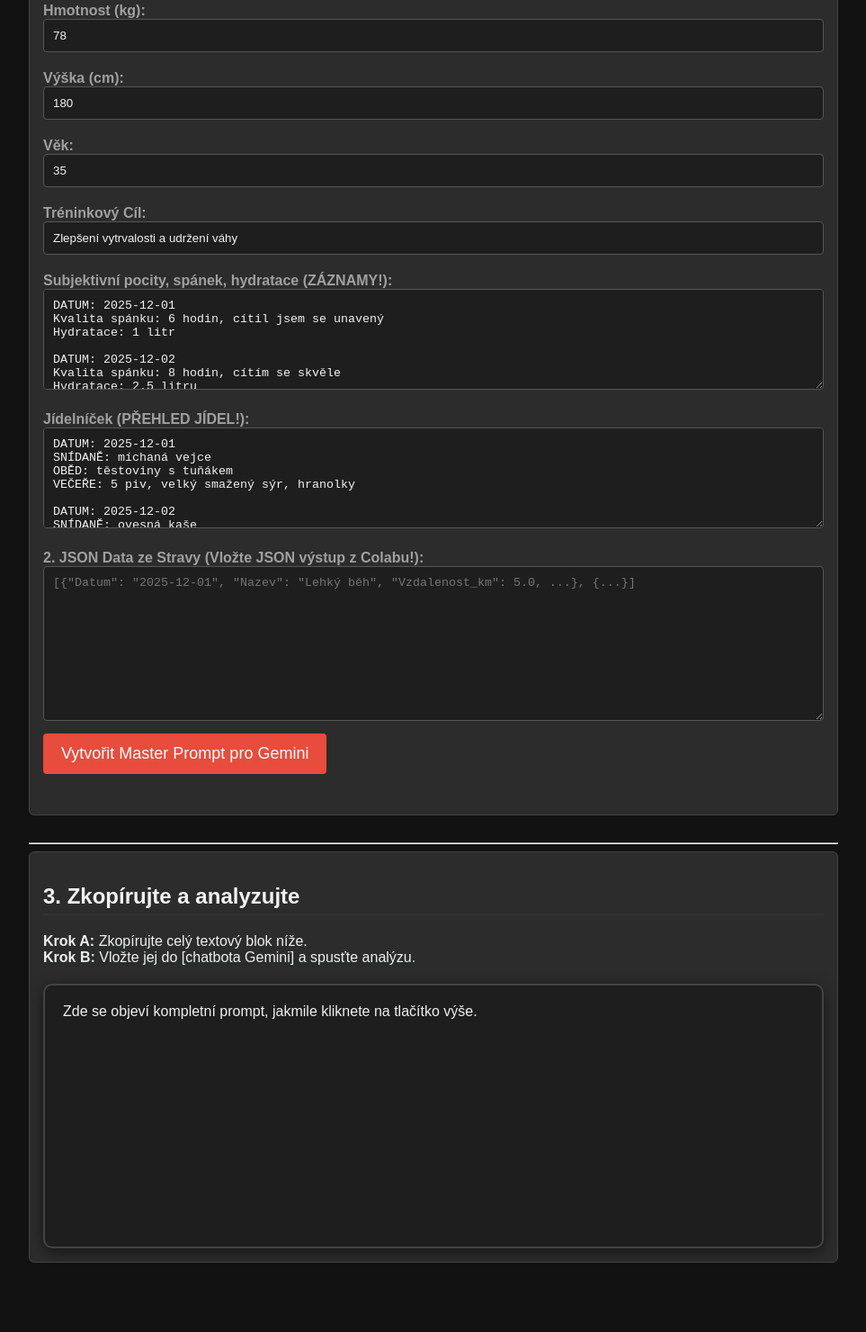
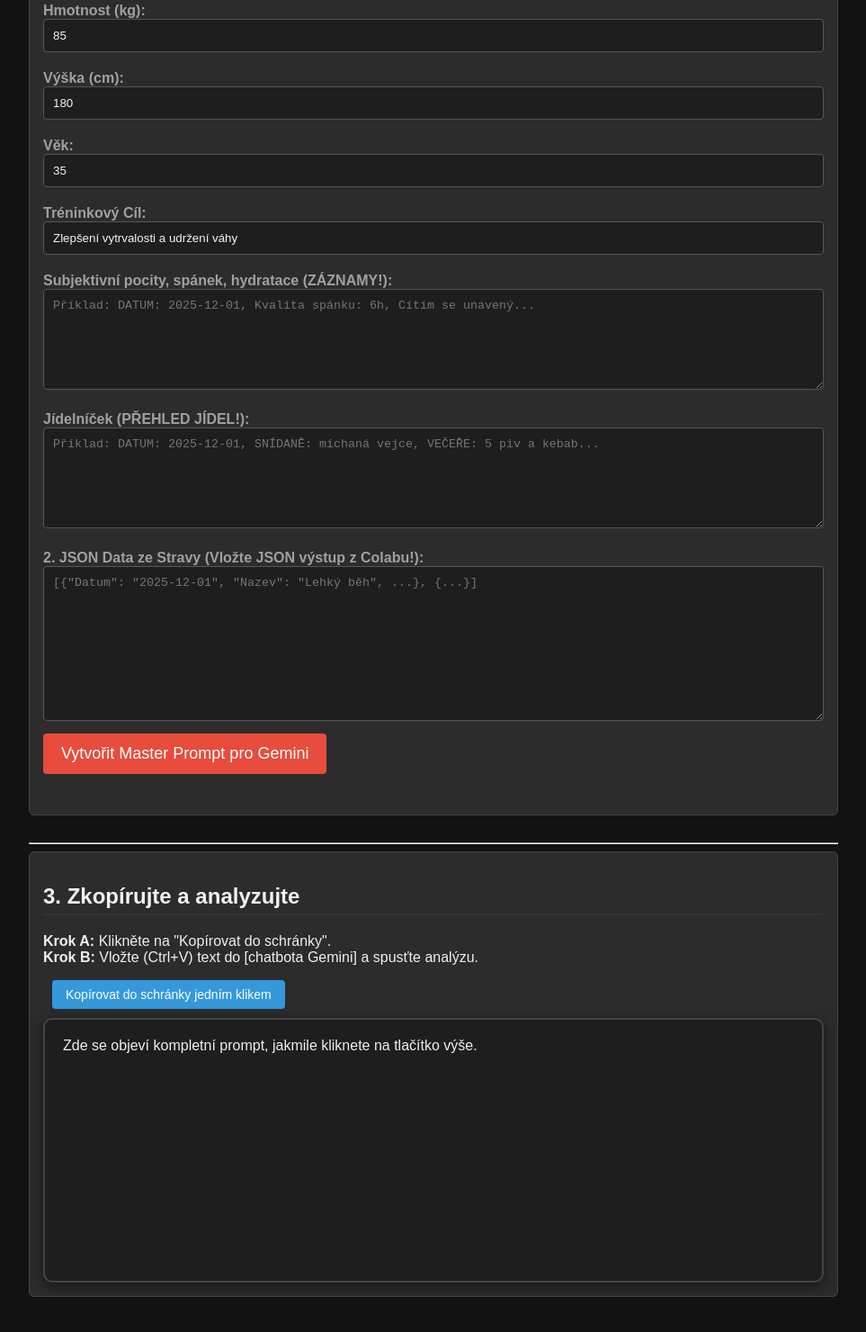
Before and after one commit to 1fkosina-del/Strava-AI-Coach, a plain HTML site: page index.html in a window 1280 px wide. Shown: the part 240-1720 px from the top of the page at 90% size, without its empty margins (158-1121 px from the left). Before the commit the page ends 1693 px from the top, so only its background shows below. Drawn offline with Linux system fonts and the light colour scheme.

Commit message:
2 Update index.html

```diff
--- a/index.html
+++ b/index.html
@@ -5,31 +5,38 @@
     <meta name="viewport" content="width=device-width, initial-scale=1.0">
     <title>Personalizovaný Běžecký Analyzátor</title>
 
-<style>
+    <style>
         body { font-family: sans-serif; max-width: 900px; margin: 0 auto; padding: 20px; background-color: #121212; color: #ecf0f1; } /* Tmavé pozadí */
         h1, h2, h3 { color: #f2f2f2; border-bottom: 2px solid #333; padding-bottom: 5px; }
         label { display: block; margin-top: 10px; font-weight: bold; color: #a0a0a0; }
         textarea, input[type="text"], input[type="number"] { width: 100%; padding: 10px; margin-bottom: 10px; border: 1px solid #555; border-radius: 4px; box-sizing: border-box; background-color: #1e1e1e; color: #f2f2f2; }
-        button { background-color: #e74c3c; color: white; padding: 12px 20px; border: none; border-radius: 4px; cursor: pointer; font-size: 18px; margin-bottom: 30px; }
-        button:hover { background-color: #c0392b; }
 
-        /* Styl pro výstupní dashboard - napodobuje Stravu */
+        /* Styl pro hlavní tlačítko */
+        #btnVytvor { background-color: #e74c3c; color: white; padding: 12px 20px; border: none; border-radius: 4px; cursor: pointer; font-size: 18px; margin-bottom: 30px; }
+        #btnVytvor:hover { background-color: #c0392b; }
+
+        /* Styl pro tlačítko Kopírovat */
+        #btnKopiruj { background-color: #3498db; color: white; padding: 8px 15px; border: none; border-radius: 4px; cursor: pointer; font-size: 14px; margin-left: 10px; }
+        #btnKopiruj:hover { background-color: #2980b9; }
+
+        /* Styl pro výstupní dashboard */
         #vystupPromptu {
-            background-color: #1e1e1e; /* Tmavá karta */
-            border: 2px solid #444; /* Jemný rámeček */
+            background-color: #1e1e1e;
+            border: 2px solid #444;
             padding: 20px;
-            white-space: pre-wrap; /* Zachování formátování z Gemini */
-            margin-top: 20px;
+            white-space: pre-wrap;
+            margin-top: 10px;
             min-height: 250px;
             border-radius: 10px;
-            box-shadow: 0 4px 15px rgba(0, 0, 0, 0.5); /* Stín */
+            box-shadow: 0 4px 15px rgba(0, 0, 0, 0.5);
         }
-        .sekce { margin-bottom: 30px; padding: 15px; border: 1px solid #444; border-radius: 6px; background-color: #2c2c2c; } /* Sekce pro vstup */
+        .sekce { margin-bottom: 30px; padding: 15px; border: 1px solid #444; border-radius: 6px; background-color: #2c2c2c; }
     </style>
 
     <script>
-        // Váš Master Prompt pro trenéra
-        const MASTER_PROMPT_INSTRUKCE = `Ahoj Gemini. Nahoře máš kompletní vstupní data. Jsi **Osobní AI Trenér**.
+        // Váš Master Prompt pro trenéra (Zde ho ponecháme v celku)
+        const MASTER_PROMPT_INSTRUKCE = `Ahoj Gemini. Nahoře máš kompletní vstupní data rozdělená do čtyř sekcí.
+Jsi můj osobní, nehodnotící **Trenér a Výživový Specialista**.
 
 ### CÍL: Generování Dashboardu (POUZE TEXT A MARKDOWN) ###
 Vygeneruj výstup ve dvou sekcích. **Používej emojis a tučné písmo pro zvýraznění.**
@@ -88,7 +95,25 @@ ${MASTER_PROMPT_INSTRUKCE}
 `;
             // Zobrazení výsledného textu
             vystupElement.textContent = finalPrompt;
-            alert("Master Prompt je připraven! Zkopírujte text z pole níže a vložte jej do Gemini chatbota.");
+        }
+
+        async function zkopirujPrompt() {
+            const textKeKopirovani = document.getElementById('vystupPromptu').textContent;
+
+            if (textKeKopirovani.trim() === 'Zde se objeví kompletní prompt, jakmile kliknete na tlačítko výše.') {
+                alert('Nejprve musíte kliknout na "Vytvořit Master Prompt".');
+                return;
+            }
+
+            try {
+                // Použití moderního API pro zápis do schránky
+                await navigator.clipboard.writeText(textKeKopirovani);
+                alert('Prompt byl úspěšně zkopírován do schránky!');
+            } catch (err) {
+                // Záložní metoda pro starší prohlížeče (není ideální)
+                console.error('Kopírování selhalo: ', err);
+                alert('Kopírování do schránky se nezdařilo. Zkuste prosím text označit a zkopírovat ručně.');
+            }
         }
     </script>
 
@@ -103,7 +128,7 @@ ${MASTER_PROMPT_INSTRUKCE}
     <div id="vstup" class="sekce">
         <h2>1. Základní Údaje a Data</h2>
         <label for="hmotnost">Hmotnost (kg):</label>
-        <input type="number" id="hmotnost" value="78" required>
+        <input type="number" id="hmotnost" value="85" required>
         <label for="vyska">Výška (cm):</label>
         <input type="number" id="vyska" value="180" required>
         <label for="vek">Věk:</label>
@@ -112,36 +137,25 @@ ${MASTER_PROMPT_INSTRUKCE}
         <input type="text" id="cil" value="Zlepšení vytrvalosti a udržení váhy" required>
 
         <label for="denniZaznamy">Subjektivní pocity, spánek, hydratace (ZÁZNAMY!):</label>
-        <textarea id="denniZaznamy" rows="6" placeholder="Příklad: DATUM: 2025-12-01, Kvalita spánku: 6h, Cítím se unavený...">DATUM: 2025-12-01
-Kvalita spánku: 6 hodin, cítil jsem se unavený
-Hydratace: 1 litr
-
-DATUM: 2025-12-02
-Kvalita spánku: 8 hodin, cítím se skvěle
-Hydratace: 2.5 litru</textarea>
+        <textarea id="denniZaznamy" rows="6" placeholder="Příklad: DATUM: 2025-12-01, Kvalita spánku: 6h, Cítím se unavený..."></textarea>
 
         <label for="jidelnicek">Jídelníček (PŘEHLED JÍDEL!):</label>
-        <textarea id="jidelnicek" rows="6" placeholder="Příklad: DATUM: 2025-12-01, SNÍDANĚ: míchaná vejce, VEČEŘE: 5 piv a kebab...">DATUM: 2025-12-01
-SNÍDANĚ: míchaná vejce
-OBĚD: těstoviny s tuňákem
-VEČEŘE: 5 piv, velký smažený sýr, hranolky
-
-DATUM: 2025-12-02
-SNÍDANĚ: ovesná kaše
-OBĚD: losos, brambory
-VEČEŘE: tvaroh s ovocem</textarea>
+        <textarea id="jidelnicek" rows="6" placeholder="Příklad: DATUM: 2025-12-01, SNÍDANĚ: míchaná vejce, VEČEŘE: 5 piv a kebab..."></textarea>
 
         <label for="stravaData">2. JSON Data ze Stravy (Vložte JSON výstup z Colabu!):</label>
-        <textarea id="stravaData" rows="10" placeholder='[{"Datum": "2025-12-01", "Nazev": "Lehký běh", "Vzdalenost_km": 5.0, ...}, {...}]'></textarea>
+        <textarea id="stravaData" rows="10" placeholder='[{"Datum": "2025-12-01", "Nazev": "Lehký běh", ...}, {...}]'></textarea>
 
-        <button onclick="vytvorPrompt()">Vytvořit Master Prompt pro Gemini</button>
+        <button id="btnVytvor" onclick="vytvorPrompt()">Vytvořit Master Prompt pro Gemini</button>
     </div>
 
     <hr>
 
     <div class="sekce">
         <h2>3. Zkopírujte a analyzujte</h2>
-        <p><strong>Krok A:</strong> Zkopírujte celý textový blok níže. <br><strong>Krok B:</strong> Vložte jej do [chatbota Gemini] a spusťte analýzu.</p>
+        <p><strong>Krok A:</strong> Klikněte na "Kopírovat do schránky". <br><strong>Krok B:</strong> Vložte (Ctrl+V) text do [chatbota Gemini] a spusťte analýzu.</p>
+
+        <button id="btnKopiruj" onclick="zkopirujPrompt()">Kopírovat do schránky jedním klikem</button>
+
         <div id="vystupPromptu">Zde se objeví kompletní prompt, jakmile kliknete na tlačítko výše.</div>
     </div>
 
```
